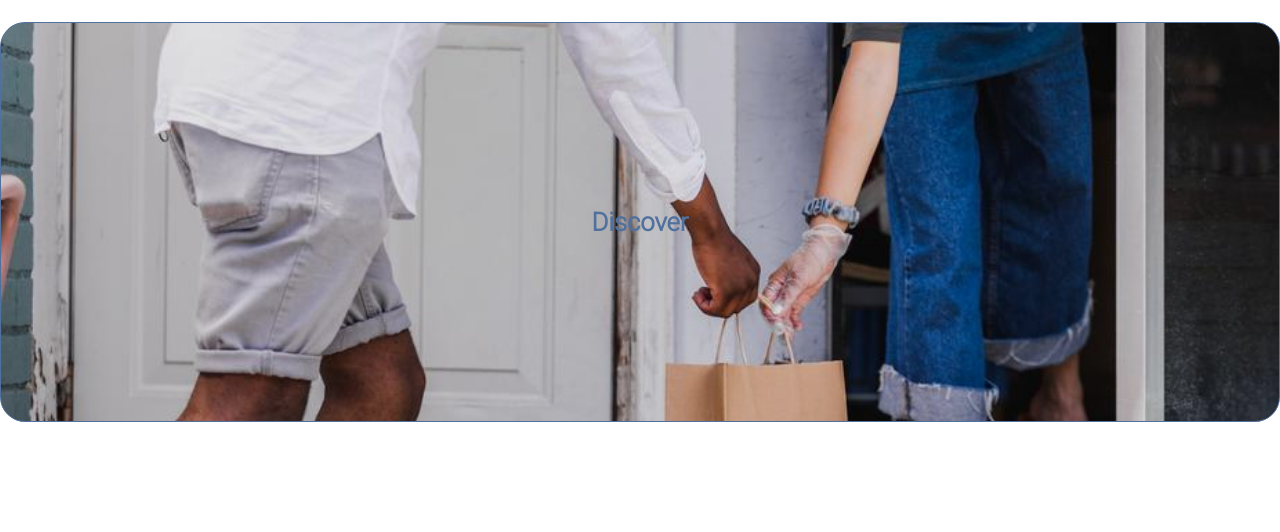
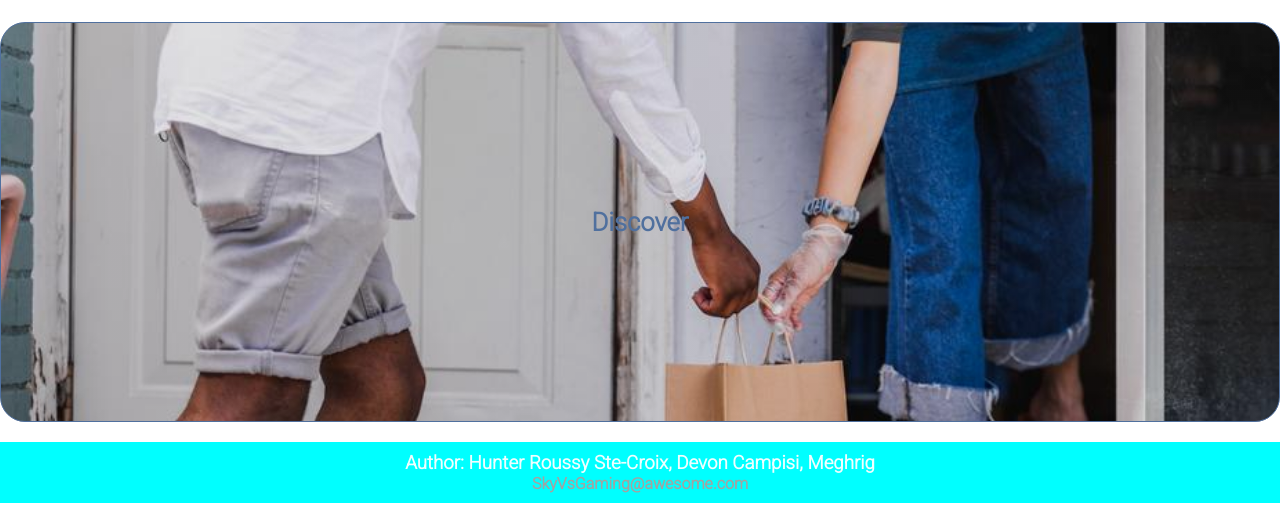
Before and after one commit to MessedUpMetis/Assignment-2, a plain HTML site: page website/index.html in a window 1280 px wide. Shown: the part 268-800 px from the top of the page. Drawn offline with Linux system fonts and the light colour scheme.

Commit message:
A footer was added to the website

```diff
--- a/website/index.html
+++ b/website/index.html
@@ -20,6 +20,9 @@
 			<a id="call-for-action" class="center-items blue-a" href="#"> Discover </a>
 		</section>
 	</main>
-
+	<footer>
+		<h3>Author: Hunter Roussy Ste-Croix, Devon Campisi, Meghrig</h3>
+		<p><a href="hunterrroussystecroix@gmail.com">SkyVsGaming@awesome.com</a></p>
+	</footer>
 	</body>
 </html>
--- a/website/styles/style.css
+++ b/website/styles/style.css
@@ -61,3 +61,11 @@ h1{
 	color:black;
 	margin-bottom: 25px;
 }
+
+footer{
+	background-color: aqua;
+	color: azure;
+	margin-top: 20px;
+	text-align: center;
+	padding: 10px;
+}
```
